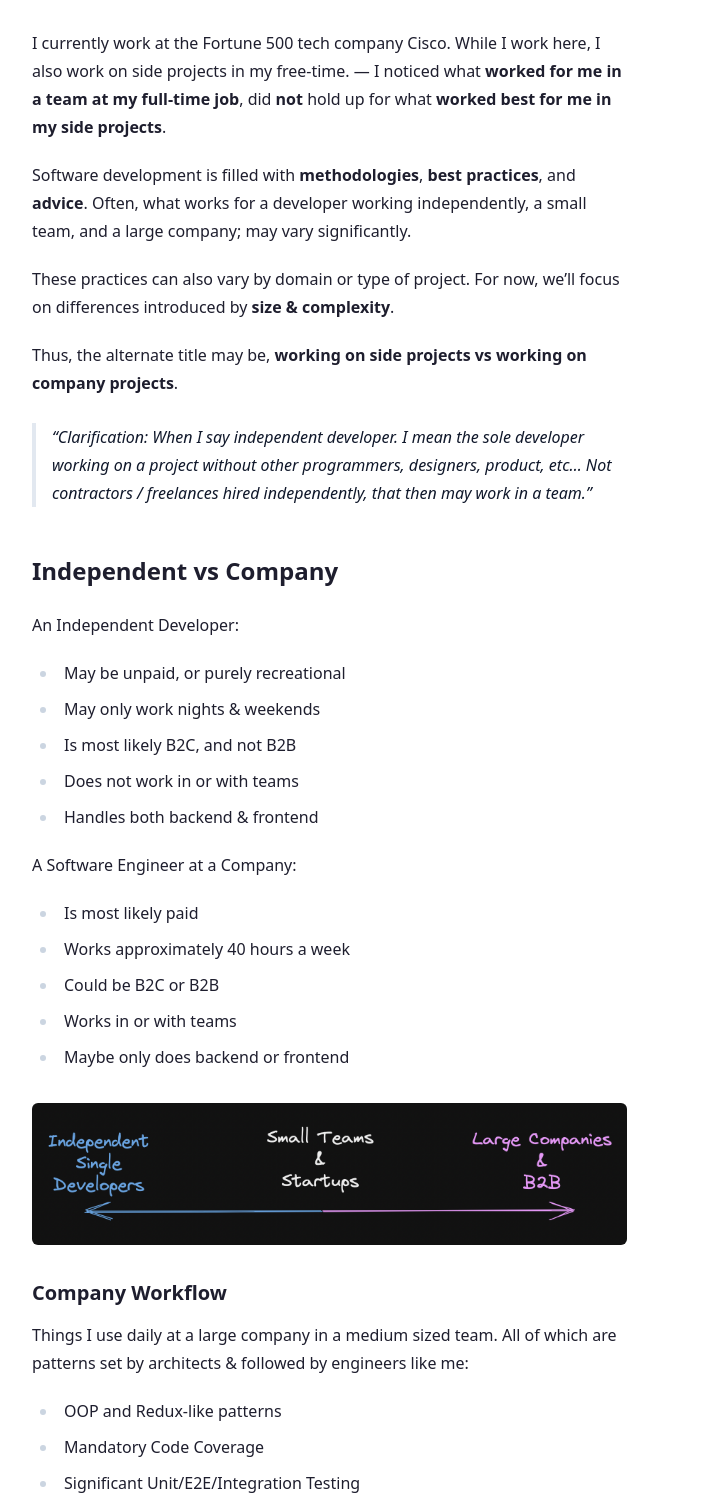
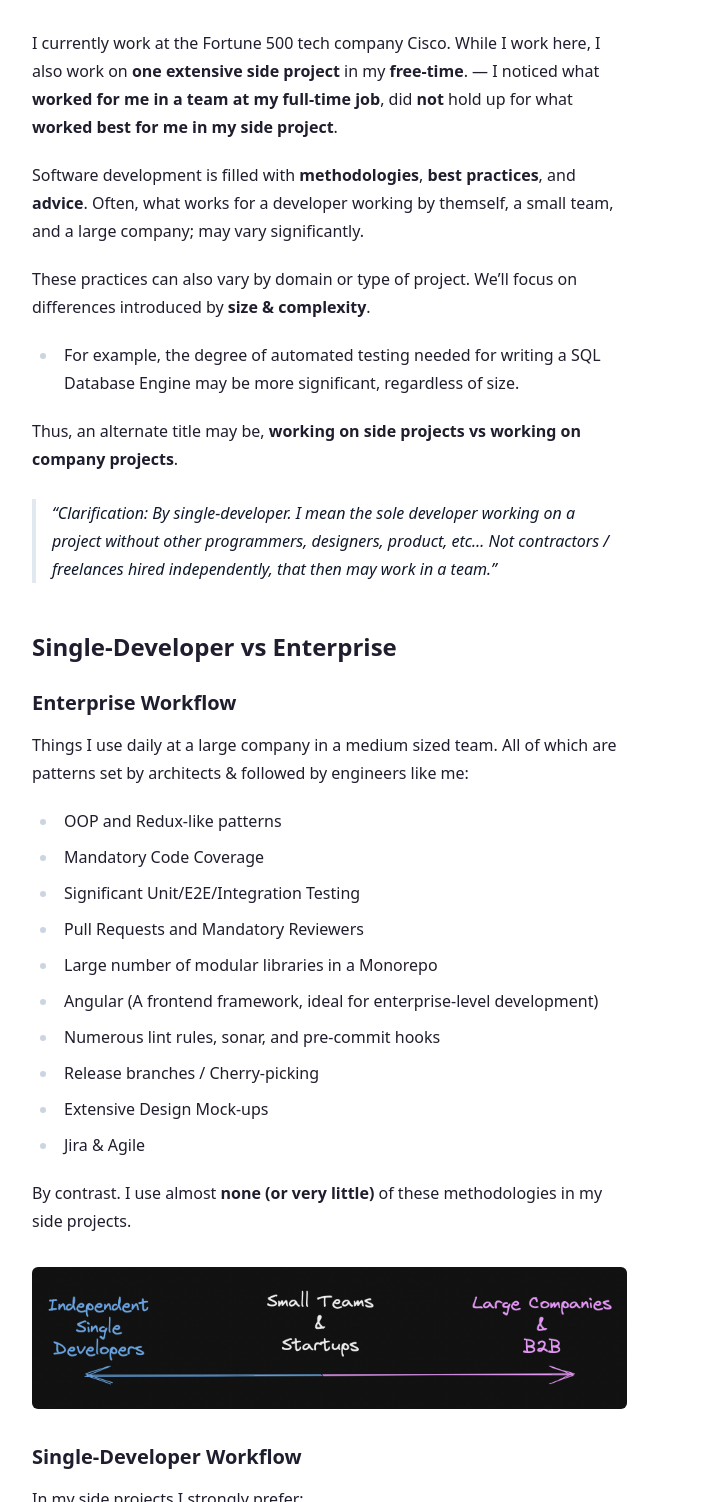
Before and after one commit to Everduin94/flotes-blog, an Astro site: page /posts/independent-vs-company in a window 1280 px wide. Shown: the part 839-2341 px from the top of the page, without its empty margins (280-999 px from the left). Built offline with nearby package versions, Linux system fonts and the light colour scheme; Astro itself is replaced by a stand-in of ours; some packages are replaced by stand-ins of ours.

Commit message:
Improve tone of article and remove part trying to distinguish between independent and company

```diff
--- a/src/pages/posts/independent-vs-company.md
+++ b/src/pages/posts/independent-vs-company.md
@@ -1,6 +1,6 @@
 ---
 layout: ../../layouts/MarkdownPostLayout.astro
-title: 'Independent Software Developer vs Fortune 500 Software Engineer'
+title: 'Single-Developer vs Fortune 500 Software Engineer'
 pubDate: 02-08-2023
 description: 'The differences between developing independently and at a company. My opinions on software development, and how I got here'
 metaDescription: 'Software development is filled with methodologies, best practices, and advice. Often, what works for a developer working independently, a small team, and a large company; may vary significantly'
@@ -9,42 +9,28 @@ metaType: 'article'
 metaPath: 'independent-vs-company'
 post_type: '/'
 image:
-    url: 'https://ik.imagekit.io/flotes/image_22.png?ik-sdk-version=javascript-1.4.3&updatedAt=1675869356603'
-    alt: 'Madara as Svelte fighting Shinobi Alliance as Angular'
-metaImg: 'https://ik.imagekit.io/flotes/image_22.png?ik-sdk-version=javascript-1.4.3&updatedAt=1675869356603'
-tags: ["Engineer", "Coding", "Career"]
+    url: 'https://ik.imagekit.io/flotes/Screen_Shot_2023-02-10_at_8.42.33_AM.png?ik-sdk-version=javascript-1.4.3&updatedAt=1676040180304'
+    alt: 'Flexible & Transient vs Rigid & Engineered'
+metaImg: 'https://ik.imagekit.io/flotes/Screen_Shot_2023-02-10_at_8.42.33_AM.png?ik-sdk-version=javascript-1.4.3&updatedAt=1676040180304'
+tags: ["Engineer", "Code", "Career"]
 ---
 
-I currently work at the Fortune 500 tech company Cisco. While I work here, I also work on side projects in my free-time. — I noticed what **worked for me in a team at my full-time job**, did **not** hold up for what **worked best for me in my side projects**.
+I currently work at the Fortune 500 tech company Cisco. While I work here, I also work on **one extensive side project** in my **free-time**. — I noticed what **worked for me in a team at my full-time job**, did **not** hold up for what **worked best for me in my side project**.
 
-Software development is filled with **methodologies**, **best practices**, and **advice**. Often, what works for a developer working independently, a small team, and a large company; may vary significantly.
+Software development is filled with **methodologies**, **best practices**, and **advice**. Often, what works for a developer working by themself, a small team, and a large company; may vary significantly.
 
-These practices can also vary by domain or type of project. For now, we’ll focus on differences introduced by **size & complexity**.
+These practices can also vary by domain or type of project. We’ll focus on differences introduced by **size & complexity**.
+- For example, the degree of automated testing needed for writing a SQL Database Engine may be more significant, regardless of size.
 
-Thus, the alternate title may be, **working on side projects vs working on company projects**.
+Thus, an alternate title may be, **working on side projects vs working on company projects**.
 
-> Clarification: When I say independent developer. I mean the sole developer working on a project without other programmers, designers, product, etc… Not contractors / freelances hired independently, that then may work in a team.
+> Clarification: By single-developer. I mean the sole developer working on a project without other programmers, designers, product, etc… Not contractors / freelances hired independently, that then may work in a team.
 
 
-## Independent vs Company
+## Single-Developer vs Enterprise
 
-An Independent Developer:
-- May be unpaid, or purely recreational
-- May only work nights & weekends
-- Is most likely B2C, and not B2B
-- Does not work in or with teams
-- Handles both backend & frontend
 
-A Software Engineer at a Company:
-- Is most likely paid
-- Works approximately 40 hours a week
-- Could be B2C or B2B
-- Works in or with teams
-- Maybe only does backend or frontend
-
-![Independent-vs-Company](/line-indie-company.png)
-
-### Company Workflow
+### Enterprise Workflow
 
 Things I use daily at a large company in a medium sized team. All of which are patterns set by architects & followed by engineers like me:
 - OOP and Redux-like patterns
@@ -60,7 +46,9 @@ Things I use daily at a large company in a medium sized team. All of which are p
 
 By contrast. I use almost **none (or very little)** of these methodologies in my side projects.
 
-### Independent Workflow
+![Independent-vs-Company](/line-indie-company.png)
+
+### Single-Developer Workflow
 
 In my side projects I strongly prefer:
 - Procedural programming
@@ -76,9 +64,11 @@ In my side projects I strongly prefer:
 
 ![Rigid-vs-Flexible](/flex-rigid.png)
 
-This article will be a primer into further elaborating on these ideas. But I still need to write those articles :)
+When working as a **single-developer** I tend to prefer methodologies that are **flexible and transient**.
 
-For now, here are many **references and explanations** that have **shaped my opinions over the years**.
+It’s not that flexible & transient is better than rigid & engineered or vice versa. It’s more-so an evaluation of what is the **best tool for the job and the developer**.
+
+This article will be a primer into further elaborating on these ideas in future articles. For now, here are **references and explanations** that have **shaped my opinions over the years**. These have led me to think this way and prefer some of these options over others.
 
 ## Shaping my Software Opinions
 
```
Also changed, not shown: public/Screen Shot 2023-02-10 at 8.42.33 AM.png (added).
